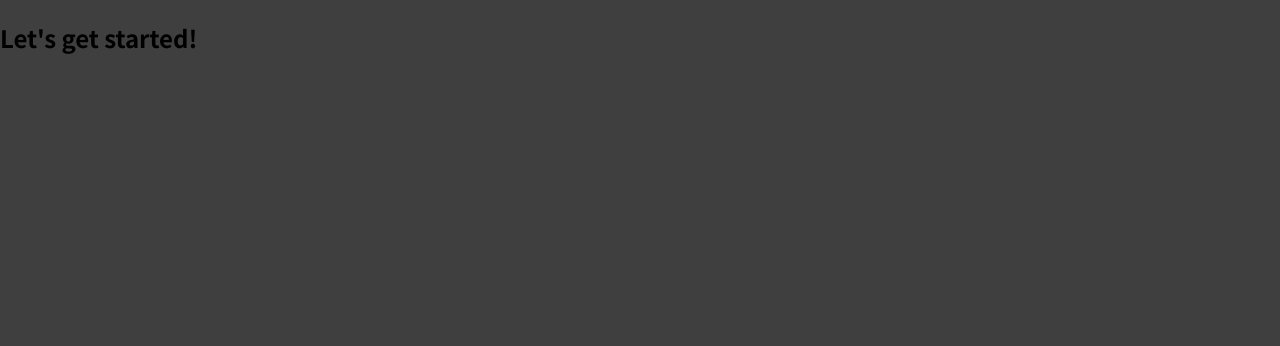
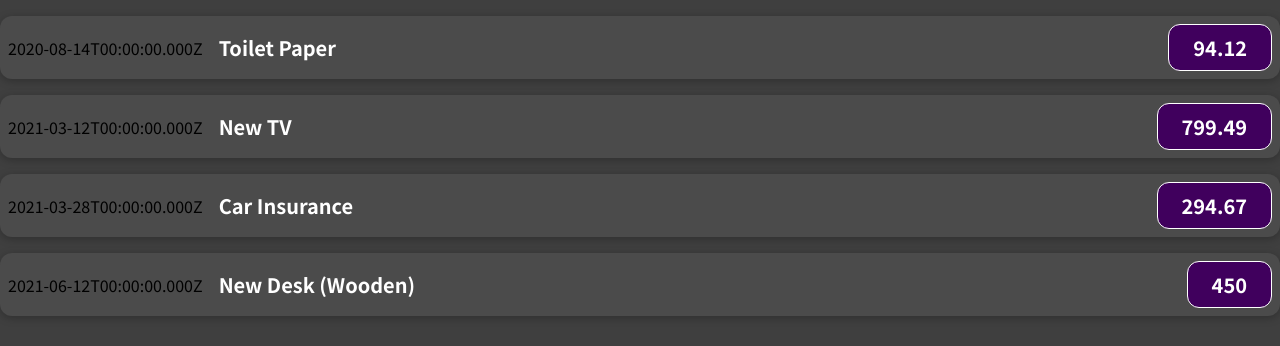
Before and after one commit to tonybejjani/REACT-expenses, a JavaScript app: page / in a window 1280 px wide. Shown: the top 346 px of the page. Built offline with nearby package versions, Linux system fonts and the light colour scheme.

Commit message:
develop expense skeleton

```diff
--- a/src/App.js
+++ b/src/App.js
@@ -1,7 +1,49 @@
+/** @format */
+import ExpenseItem from './components/ExpenseItem';
 function App() {
+  const expenses = [
+    {
+      id: 'e1',
+      title: 'Toilet Paper',
+      amount: 94.12,
+      date: new Date(2020, 7, 14),
+    },
+    { id: 'e2', title: 'New TV', amount: 799.49, date: new Date(2021, 2, 12) },
+    {
+      id: 'e3',
+      title: 'Car Insurance',
+      amount: 294.67,
+      date: new Date(2021, 2, 28),
+    },
+    {
+      id: 'e4',
+      title: 'New Desk (Wooden)',
+      amount: 450,
+      date: new Date(2021, 5, 12),
+    },
+  ];
   return (
     <div>
-      <h2>Let's get started!</h2>
+      <ExpenseItem
+        title={expenses[0].title}
+        amount={expenses[0].amount}
+        date={expenses[0].date}
+      />
+      <ExpenseItem
+        title={expenses[1].title}
+        amount={expenses[1].amount}
+        date={expenses[1].date}
+      />
+      <ExpenseItem
+        title={expenses[2].title}
+        amount={expenses[2].amount}
+        date={expenses[2].date}
+      />
+      <ExpenseItem
+        title={expenses[3].title}
+        amount={expenses[3].amount}
+        date={expenses[3].date}
+      />
     </div>
   );
 }
--- /dev/null
+++ b/src/components/ExpenseItem.css
@@ -0,0 +1,56 @@
+.expense-item {
+  display: flex;
+  justify-content: space-between;
+  align-items: center;
+  box-shadow: 0 2px 8px rgba(0, 0, 0, 0.25);
+  padding: 0.5rem;
+  margin: 1rem 0;
+  border-radius: 12px;
+  background-color: #4b4b4b;
+}
+
+.expense-item__description {
+  display: flex;
+  flex-direction: column;
+  gap: 1rem;
+  align-items: flex-end;
+  flex-flow: column-reverse;
+  justify-content: flex-start;
+  flex: 1;
+}
+
+.expense-item h2 {
+  color: #3a3a3a;
+  font-size: 1rem;
+  flex: 1;
+  margin: 0 1rem;
+  color: white;
+}
+
+.expense-item__price {
+  font-size: 1rem;
+  font-weight: bold;
+  color: white;
+  background-color: #40005d;
+  border: 1px solid white;
+  padding: 0.5rem;
+  border-radius: 12px;
+}
+
+@media (min-width: 580px) {
+  .expense-item__description {
+    flex-direction: row;
+    align-items: center;
+    justify-content: flex-start;
+    flex: 1;
+  }
+
+  .expense-item__description h2 {
+    font-size: 1.25rem;
+  }
+
+  .expense-item__price {
+    font-size: 1.25rem;
+    padding: 0.5rem 1.5rem;
+  }
+}
--- /dev/null
+++ b/src/components/ExpenseItem.js
@@ -0,0 +1,16 @@
+/** @format */
+import './ExpenseItem.css';
+
+function ExpenseItem(props) {
+  return (
+    <div className="expense-item">
+      <div>{props.date.toISOString()}</div>
+      <div className="expense-item__description">
+        <h2>{props.title}</h2>
+        <div className="expense-item__price">{props.amount}</div>
+      </div>
+    </div>
+  );
+}
+
+export default ExpenseItem;
```
Also changed, not shown: 1 other file (tests, documents, lock files or other folders).
